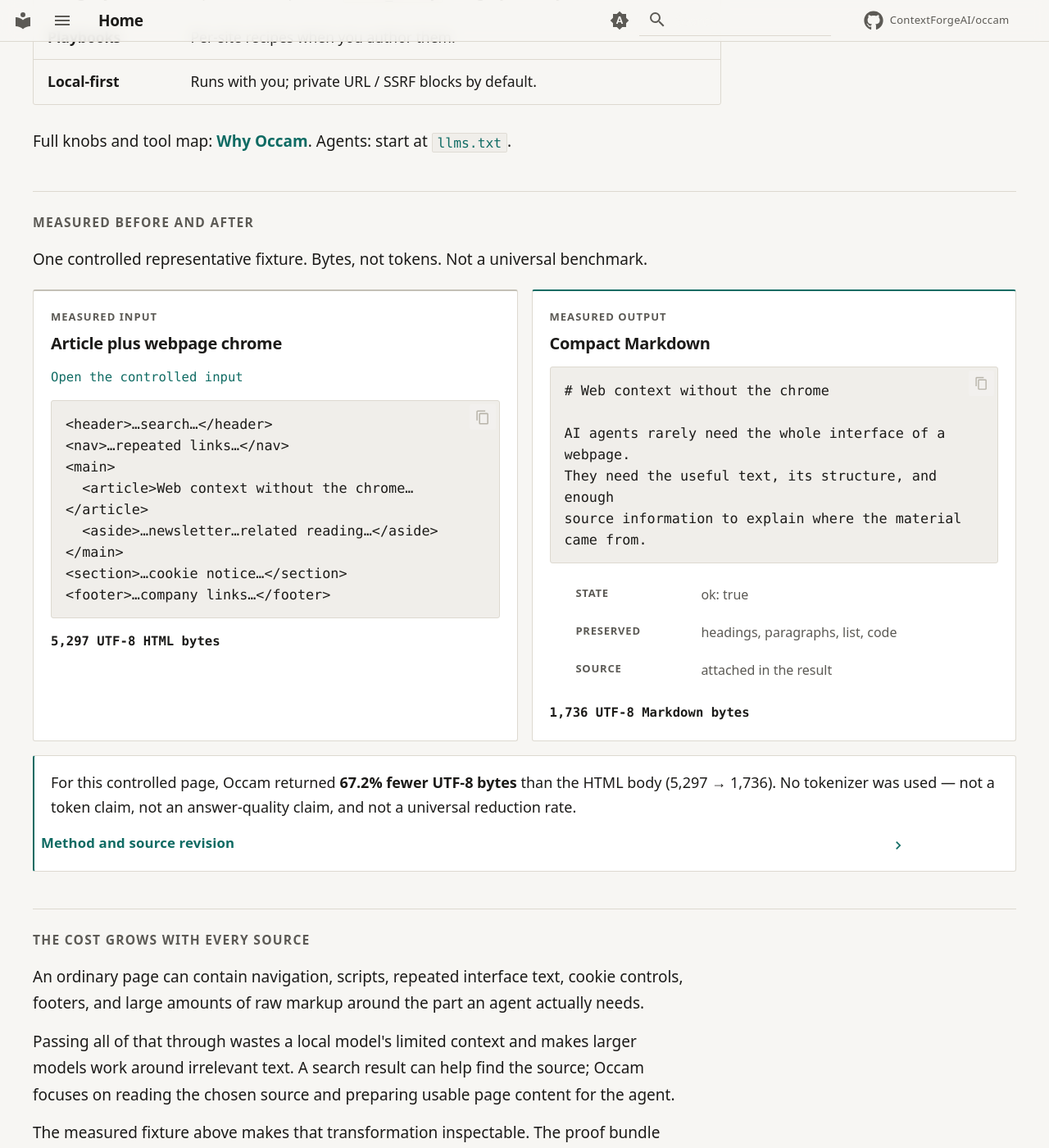
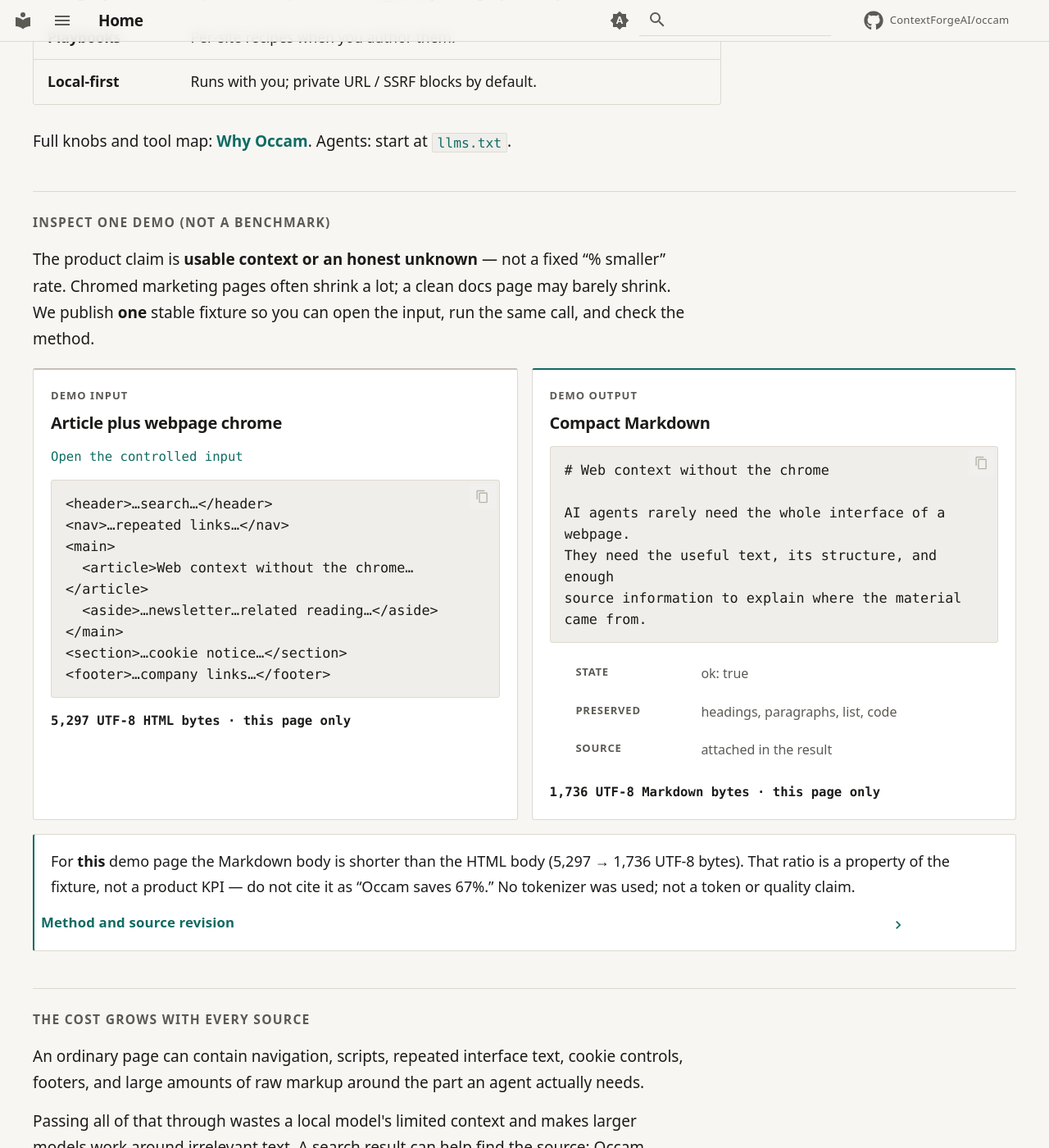
Before and after one commit to ContextForgeAI/occam, an MkDocs documentation site: the page built from docs/index.md, in a window 1280 px wide and 1400 px high, scrolled down 1811 px. Shown: the whole window at 82% size. Built offline with MkDocs 1.6.1 and Material for MkDocs 9.7.7, drawn with Linux system fonts in a browser that asks for light colours; comment, search, counter and statistics services are not loaded; some of the changed text lies outside the part shown.

Commit message:
docs: stop selling a single-fixture byte % as a product KPI
Frame 5,297→1,736 as one inspectable demo; sites vary. Lead with usable context / honest unknown, not a savings rate.

```diff
--- a/docs/examples/current-proof/representative-measurement.json
+++ b/docs/examples/current-proof/representative-measurement.json
@@ -7,5 +7,5 @@
   "outputMarkdownUtf8Bytes": 1736,
   "byteReductionForThisExamplePercent": 67.2,
   "tokenizer": null,
-  "qualification": "This controlled page demonstrates removal of representative webpage chrome. It is not a universal size, token-savings, or answer-quality guarantee."
+  "qualification": "Single controlled demo page only. Byte reduction is a property of this fixture — not an average, not a product KPI, not a token or quality guarantee. Other sites will differ (often more chrome, sometimes almost none)."
 }
--- a/docs/index.md
+++ b/docs/index.md
@@ -56,20 +56,21 @@
       <p class="oc-signal-output__source">source: representative-input.html</p>
     </section>
 
-    <dl class="oc-signal-metrics" aria-label="Controlled fixture measurement">
+    <dl class="oc-signal-metrics" aria-label="Demo fixture sizes for this page only">
       <div>
-        <dt>Webpage noise</dt>
+        <dt>This demo · HTML</dt>
         <dd>5,297 <span>B</span></dd>
       </div>
       <div>
-        <dt>Source-linked Markdown</dt>
+        <dt>This demo · Markdown</dt>
         <dd>1,736 <span>B</span></dd>
       </div>
     </dl>
   </div>
 
   <p class="oc-signal-caption">
-    One controlled fixture. UTF-8 bytes, not tokens; not a universal benchmark.
+    One inspectable demo page — not an average, not a promise. Real sites vary
+    (sometimes much more chrome, sometimes almost none). Bytes, not tokens.
   </p>
 
   <div class="oc-signal-cta">
@@ -84,7 +85,7 @@
     <p class="oc-hero-actions">
       <a class="oc-btn oc-btn--primary" href="quick-start/">Get your first result</a>
       <a class="oc-btn oc-btn--secondary" href="why-occam/">Why Occam</a>
-      <a class="oc-btn oc-btn--secondary" href="#measured-before-and-after">Inspect proof</a>
+      <a class="oc-btn oc-btn--secondary" href="#inspect-one-demo-not-a-benchmark">Inspect demo</a>
     </p>
   </div>
 
@@ -112,14 +113,16 @@
 
 Full knobs and tool map: **[Why Occam](why-occam.md)**. Agents: start at [`llms.txt`](https://raw.githubusercontent.com/ContextForgeAI/occam/main/llms.txt).
 
-## Measured before and after
+## Inspect one demo (not a benchmark)
 
-One controlled representative fixture. Bytes, not tokens. Not a universal
-benchmark.
+The product claim is **usable context or an honest unknown** — not a fixed
+“% smaller” rate. Chromed marketing pages often shrink a lot; a clean docs page
+may barely shrink. We publish **one** stable fixture so you can open the input,
+run the same call, and check the method.
 
 <div class="oc-compare oc-compare--measured" markdown="0">
   <div class="oc-compare__panel oc-compare__panel--before">
-    <div class="oc-compare__eyebrow">Measured input</div>
+    <div class="oc-compare__eyebrow">Demo input</div>
     <div class="oc-compare__title">Article plus webpage chrome</div>
     <p class="oc-compare__url"><a href="examples/current-proof/representative-input.html">Open the controlled input</a></p>
     <pre class="oc-compare__md oc-compare__md--input"><code>&lt;header&gt;…search…&lt;/header&gt;
@@ -130,10 +133,10 @@
 &lt;/main&gt;
 &lt;section&gt;…cookie notice…&lt;/section&gt;
 &lt;footer&gt;…company links…&lt;/footer&gt;</code></pre>
-    <p class="oc-compare__measure">5,297 UTF-8 HTML bytes</p>
+    <p class="oc-compare__measure">5,297 UTF-8 HTML bytes · this page only</p>
   </div>
   <div class="oc-compare__panel oc-compare__panel--after">
-    <div class="oc-compare__eyebrow">Measured output</div>
+    <div class="oc-compare__eyebrow">Demo output</div>
     <div class="oc-compare__title">Compact Markdown</div>
     <pre class="oc-compare__md"><code># Web context without the chrome
 
@@ -145,15 +148,16 @@
       <li><span>Preserved</span> headings, paragraphs, list, code</li>
       <li><span>Source</span> attached in the result</li>
     </ul>
-    <p class="oc-compare__measure">1,736 UTF-8 Markdown bytes</p>
+    <p class="oc-compare__measure">1,736 UTF-8 Markdown bytes · this page only</p>
   </div>
 </div>
 
 <div class="oc-measure-note" markdown="1">
 
-For this controlled page, Occam returned **67.2% fewer UTF-8 bytes** than the
-HTML body (5,297 → 1,736). No tokenizer was used — not a token claim, not an
-answer-quality claim, and not a universal reduction rate.
+For **this** demo page the Markdown body is shorter than the HTML body
+(5,297 → 1,736 UTF-8 bytes). That ratio is a property of the fixture, not a
+product KPI — do not cite it as “Occam saves 67%.” No tokenizer was used; not a
+token or quality claim.
 
 <details class="oc-proof-disclosure">
 <summary>Method and source revision</summary>
```
Also changed, not shown: CHANGELOG.md (+2 -0 lines), README.md (+8 -3 lines), docs/examples/current-proof/README.md (+4 -3 lines).
